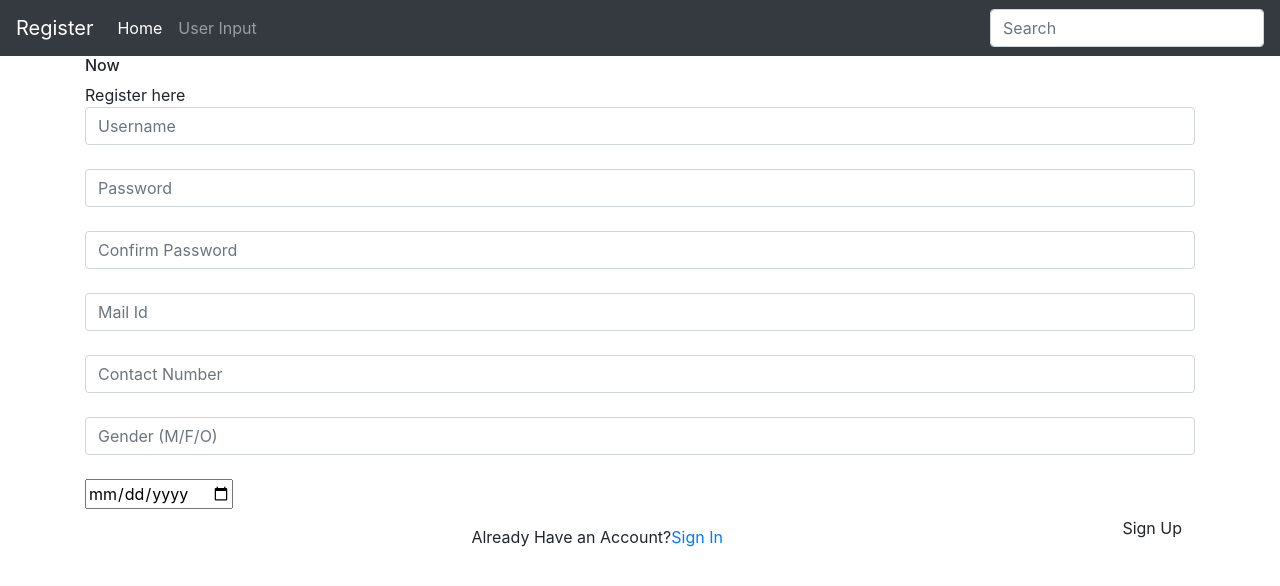
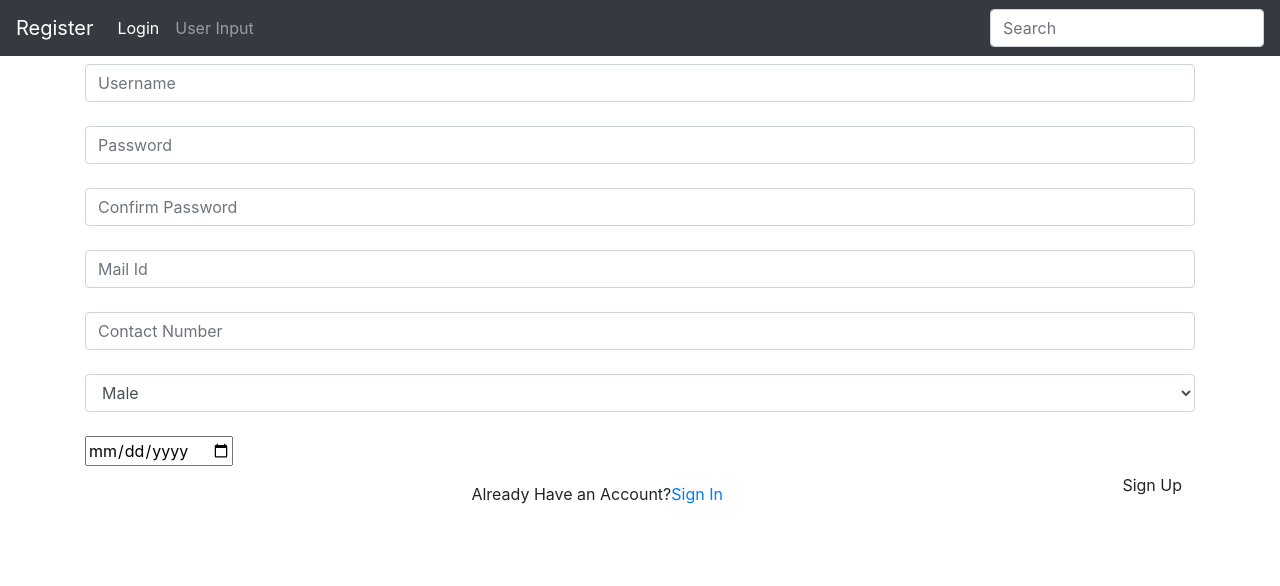
Before and after one commit to DipikaPawar12/travoyager-travel-recommendation-, a Django app: page /userRegister in a window 1280 px wide. Shown: the top 586 px of the page. Run offline with Django 3.2, Linux system fonts and the light colour scheme; some libraries are stand-ins or nearby versions.

Commit message:
temp changes

```diff
--- a/travel_recommand/travel/Templates/base.html
+++ b/travel_recommand/travel/Templates/base.html
@@ -15,7 +15,7 @@
             <div class="collapse navbar-collapse" id="navbarsExample02">
               <ul class="navbar-nav mr-auto">
                 <li class="nav-item active">
-                  <a class="nav-link" href="#">Home <span class="sr-only">(current)</span></a>
+                  <a class="nav-link" href="/userLogin">Login <span class="sr-only">(current)</span></a>
                 </li>
                 <li class="nav-item">
                   <a class="nav-link" href="/userInput">User Input</a>
--- a/travel_recommand/travel/Templates/userRegister.html
+++ b/travel_recommand/travel/Templates/userRegister.html
@@ -1,22 +1,26 @@
 {% extends 'base.html' %}
 {% block body %}
-<h6>Now</h6>
- Register here
 
+ <h2>{{ errors }}</h2>
  <form method="POST" enctype="multipart/form-data">
-    <input type="text" class="form-control" placeholder="Username" id="username" name="username" value="{{username}}" minlength="2" maxlength="50" autocomplete="off" required />
+   {% csrf_token %}
+    <input type="text" class="form-control" placeholder="Username" id="username" name="username" value="{{username}}" minlength="2" maxlength="200" autocomplete="off" required />
     <br>
-    <input type="password" class="form-control" placeholder="Password" name="password" minlength="4" maxlength="20" required />
+    <input type="password" class="form-control" placeholder="Password" name="password" minlength="8" maxlength="15" required />
     <br>
-    <input type="password" class="form-control" placeholder="Confirm Password" name="cpassword" minlength="4" maxlength="20" required />
+    <input type="password" class="form-control" placeholder="Confirm Password" name="cpassword" minlength="8" maxlength="15" required />
     <br>
-    <input type="email" class="form-control" placeholder="Mail Id" id="mail" name="mail" pattern="[a-z0-9._%+-]+@[a-z0-9.-]+\.[a-z]{2,4}$" maxlenght="320" required />
+    <input type="email" class="form-control" placeholder="Mail Id" id="mail" name="mail" value="{{mail}}"pattern="[a-z0-9._%+-]+@[a-z0-9.-]+\.[a-z]{2,4}$" maxlenght="320" required />
     <br>
     <input type="number" class="form-control" placeholder="Contact Number" id="contact" name="contact" value="{{contact}}" pattern="[0-9]{10}" required />
     <br>
-    <input type="text" class="form-control" placeholder="Gender (M/F/O)" id="gender" name="gender" value="{{gender}}" maxlength="1"required />
-    <br>
-    <input type="date" id="dob" name="dob" required>
+    <select class="form-control" id="gender" name="gender" value="{{gender}}" required>
+      <option value="Male">Male</option>
+      <option value="Female">Female</option>
+      <option value="Other">Other</option>
+    </select>
+        <br>
+    <input type="date" id="dob" name="dob" value="{{dob}}" required>
     <br>
     <div class="form-group">
         <input type="submit" value="Sign Up" class="btn float-right login_btn" id="lg_bt" />
--- a/travel_recommand/travel/views.py
+++ b/travel_recommand/travel/views.py
@@ -5,10 +5,76 @@ def index(request):
     return render(request, 'index.html')
 
 def userRegister(request):
+    if request.method == 'POST':
+        username = request.POST.get('username')
+        password = request.POST.get('password')
+        cpassword = request.POST.get('cpassword')
+        email = request.POST.get('mail')
+        contact = request.POST.get('contact')
+        dob = request.POST.get('dob')
+        gender = request.POST.get('gender')
+
+        if cpassword == password:
+            if(gender=='Male'):
+                gender='M'
+            elif(gender=='Female'):
+                gender='F'
+            else:
+                gender='O'
+
+            user = User(username=username, password=password,                        # Create object of table to store the data
+                        email=email, contact=contact, gender=gender, dob=dob)
+            try:
+                user.save()
+                return render(request, 'userInput.html')
+            except Exception as e:
+                print(e)
+                errors = "*We found the same username or email id in our data. These should be unique. Try some new"
+                context = {
+                    'username': username,
+                    'mail': email,
+                    'contact': contact,
+                    'gender': gender,
+                    'errors': errors,
+                    'dob': dob,
+                }
+                return render(request, 'userRegister.html', context)
+        else:
+            errors = "*Both the passwords are not matching. Try again"
+            context = {
+                    'username': username,
+                    'mail': email,
+                    'contact': contact,
+                    'gender': gender,
+                    'errors': errors,
+                    'dob': dob,
+            }
+            return render(request, 'userRegister.html', context)
+
     return render(request, 'userRegister.html')
+
+def userLogin(request):
+    if request.method == "POST":                                            # If Got response from Login Form
+        username = request.POST.get('username')
+        password = request.POST.get('password')
+
+        try:
+            # Try fetch data from table with same username
+            user_obj = User.objects.get(username=username)
+        except:
+            # Username not Found!!
+            user_obj = None
+
+        if user_obj is None:
+            error = "*Username you entered doesn't exist"
+            return render(request, "userLogin.html", {"errors": error})
+        elif not user_obj.password == password:
+            errors = "*Invalid password"
+            return render(request, "userLogin.html", {"errors": errors, "username": username})
+        else:
+            return render(request, 'userInput.html')
+
+    return render(request, 'userLogin.html')
 
 def userInput(request):
     return render(request, 'userInput.html')
-
-def userLogin(request):
-    return render(request, 'userLogin.html')
```
Also changed, not shown: travel_recommand/travel/Templates/userLogin.html (+3 -4 lines).
